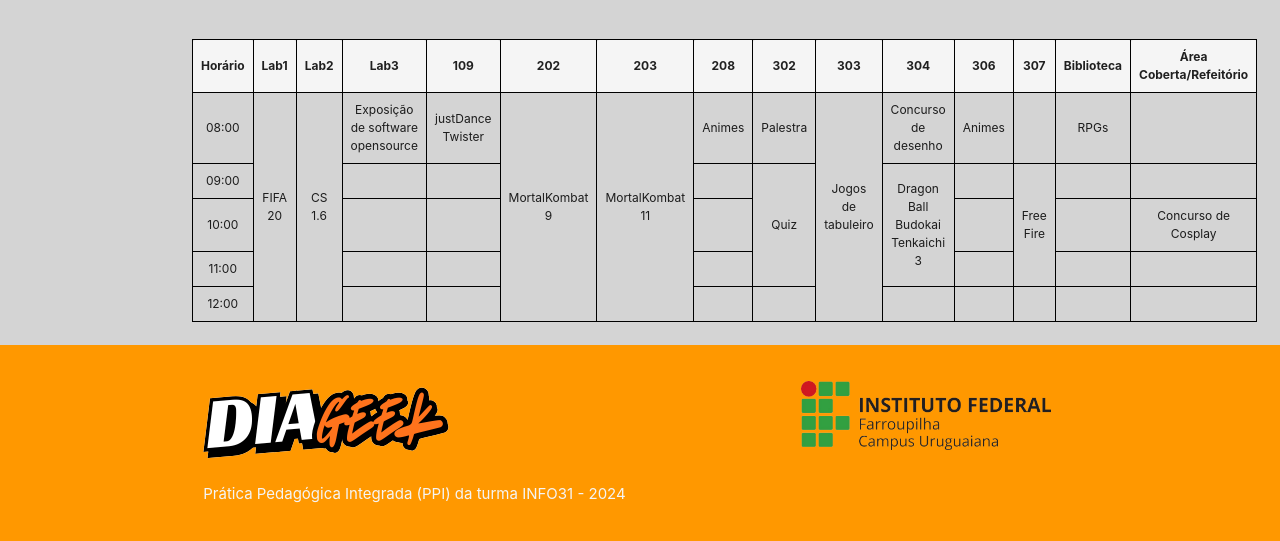
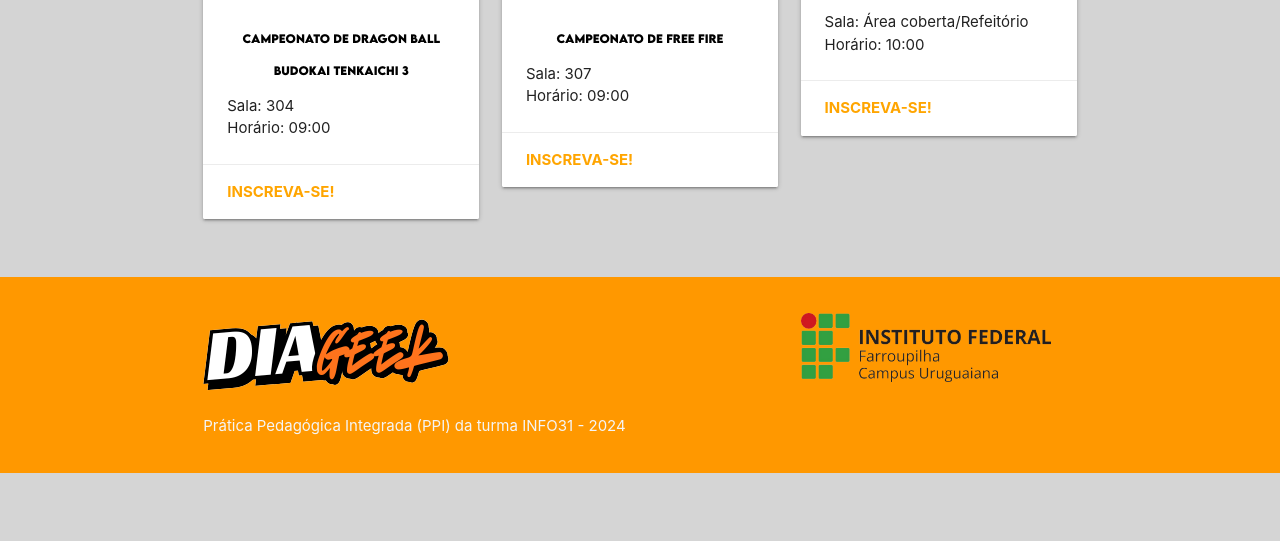
Before and after one commit to Dedeco2022/Dia-Geek, a PHP site: page / in a window 1280 px wide. Shown: the part 2136-2677 px from the top of the page. After the commit the page ends 2609 px from the top, so only its background shows below. Run offline with PHP 8.4, Linux system fonts and the light colour scheme.

Commit message:
06/01/2025

```diff
--- a/index.php
+++ b/index.php
@@ -72,11 +72,8 @@
     .card-title {
       font-family: LemonMilk, sans-serif !important;
       color: black !important;
-      /* Garante que a cor preta seja aplicada */
-      font-size: 1rem !important;
-      /* Diminui o tamanho do título */
+      font-size: 11px !important;
       text-shadow: none !important;
-      /* Remove sombras, caso existam */
       text-align: center !important;
     }
 
@@ -138,7 +135,6 @@
       <ul id="nav-mobile" class="right hide-on-med-and-down">
         <li><a href="#campeonatos">Campeonatos</a></li>
         <li><a href="#atracoes">Atrações</a></li>
-        <li><a href="#programacao">Programação</a></li>
         <li><a href="https://docs.google.com/forms/d/e/1FAIpQLSc88EErvslpy7lyYumEOyadaQWwc7AgJb2vVJYEp_eIVQsEqA/viewform?vc=0&c=0&w=1&flr=0">Convide alguém!</a></li>
       </ul>
     </div>
@@ -147,7 +143,6 @@
   <ul class="sidenav" id="mobile-demo">
     <li><a href="#campeonatos">Campeonatos</a></li>
     <li><a href="#atracoes">Atrações</a></li>
-    <li><a href="#programacao">Programação</a></li>
     <li><a href="#">Convide alguém!</a></li>
   </ul>
 
@@ -180,8 +175,8 @@
       <div class="carousel-item"><img src="fotos/MK9.png">
         <div class="atracao">Campeonato de MortalKombat 9</div>
       </div>
-      <div class="carousel-item"><img src="fotos/MK11.png">
-        <div class="atracao">Campeonato de MortalKombat 11</div>
+      <div class="carousel-item"><img src="fotos/multi.png">
+        <div class="atracao">MultiVersos</div>
       </div>
       <div class="carousel-item"><img src="fotos/RPG.png">
         <div class="atracao">RPG</div>
@@ -213,6 +208,10 @@
       <div class="carousel-item"><img src="fotos/fifa20.png">
         <div class="atracao">FIFA 20</div>
       </div>
+      <div class="carousel-item"><img src="fotos/pes2017.png">
+        <div class="atracao">PES 2017</div>
+      </div>
+
     </div>
   </div>
 
@@ -220,6 +219,21 @@
     <h1 class="titulos" id="campeonatos"> CAMPEONATOS </h1><br>
 
     <div class="row">
+    <div class="col s12 m6 l4">
+        <div class="card">
+          <div class="card-image">
+            <img class="materialboxed" src="fotos/pes2017.png">
+          </div>
+          <div class="card-content">
+            <span class="card-title">PES 2017</span>
+            <p>Sala: Laboratório 1<br>
+              Horário: 08:00</p>
+          </div>
+          <div class="card-action">
+            <a href="https://docs.google.com/forms/d/e/1FAIpQLSfh2ofrkLDrDVcUR0VZW7h3rH32DSMhQoRyp19_OXA5FW6x4Q/viewform?vc=0&c=0&w=1&flr=0">Inscreva-se!</a>
+          </div>
+        </div>
+      </div>
       <div class="col s12 m6 l4">
         <div class="card">
           <div class="card-image">
@@ -243,11 +257,11 @@
           </div>
           <div class="card-content">
             <span class="card-title">Campeonato de Mortal Kombat 9</span>
-            <p>Sala: 203 <br>
+            <p>Sala: 202 <br>
               Horário: 08:00</p>
           </div>
           <div class="card-action">
-            <a href="https://forms.gle/4E1Vz8BMqv3kHX9G7">Inscreva-se!</a>
+            <a href="https://docs.google.com/forms/d/e/1FAIpQLSecFoM0TnxqZBhMtH-Czpn1R42_p4OA4pnVa-goQDqL7nHWxg/viewform?usp=sf_link">Inscreva-se!</a>
           </div>
         </div>
       </div>
@@ -256,15 +270,15 @@
       <div class="col s12 m6 l4">
         <div class="card">
           <div class="card-image">
-            <img class="materialboxed" src="fotos/MK11.png">
+            <img class="materialboxed" src="fotos/multi.png">
           </div>
           <div class="card-content">
-            <span class="card-title">Campeonato de MortalKombat 11</span>
+            <span class="card-title">MultiVersos</span>
             <p>Sala: 203<br>
               Horário: 08:00 <br> </p>
           </div>
           <div class="card-action">
-            <a href="https://forms.gle/USXtnKekYfKTRa3E7">Inscreva-se!</a>
+            <a href="https://docs.google.com/forms/d/e/1FAIpQLSc39Nkg1tRvPgU9Ewqav-h6BHK8uzjSbM81fDns0r60pXsRDA/viewform?usp=sf_link">Inscreva-se!</a>
           </div>
         </div>
       </div>
@@ -292,7 +306,7 @@
             <img class="materialboxed" src="fotos/freefire.png">
           </div>
           <div class="card-content">
-            <span class="card-title">Campeonato de <br>Free Fire</span>
+            <span class="card-title">Campeonato de Free Fire</span>
             <p>Sala: 307 <br>
               Horário: 09:00</p>
           </div>
@@ -308,7 +322,7 @@
             <img class="materialboxed" src="fotos/cosplay.png">
           </div>
           <div class="card-content">
-            <span class="card-title">Concurso de <br>Cosplay</span>
+            <span class="card-title">Concurso de Cosplay</span>
             <p>Sala: Área coberta/Refeitório<br>
               Horário: 10:00</p>
           </div>
@@ -317,11 +331,13 @@
           </div>
         </div>
       </div>
+
+
     </div>
 
-    <h1 class="titulos" id="programacao">PROGRAMAÇÃO</h1><br>
+    <!-- <h1 class="titulos" id="programacao">PROGRAMAÇÃO</h1><br>
 
-    <table class="tabela-programacao">
+     <table class="tabela-programacao">
       <thead>
         <tr>
           <th>Horário</th>
@@ -404,7 +420,7 @@
           <td></td>
         </tr>
       </tbody>
-    </table>
+    </table> -->
 
 
 
```
Also changed, not shown: fotos/pes2017.png (added), 1 other file.
